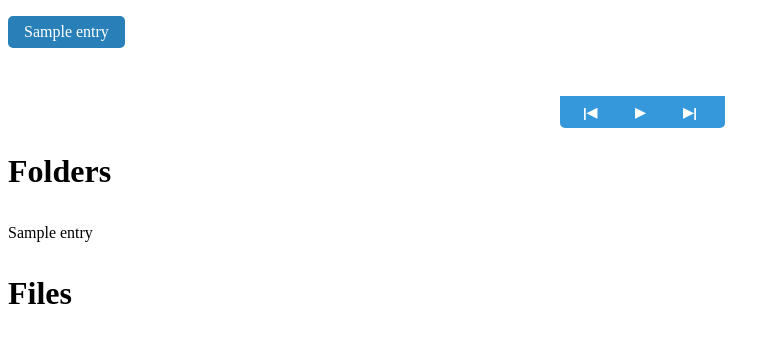
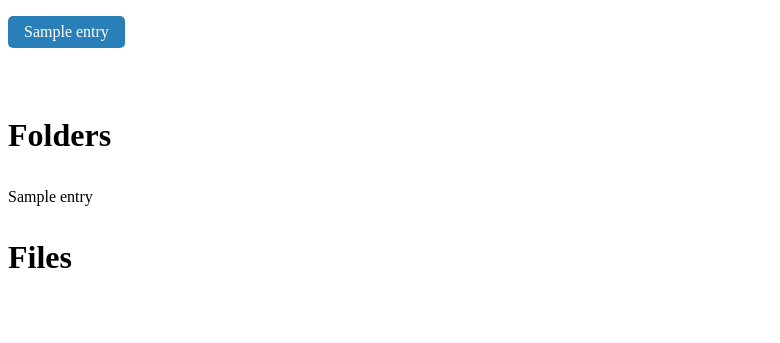
Before and after one commit to M4r5ha11/ubiplay, a Flask app: template ubiplay/templates/index.html in a window 1280 px wide. Shown: the top 343 px of the page, without its empty margins (0-780 px from the left). Run offline with Flask 2, Linux system fonts and the light colour scheme; the template is opened without the code that fills it: most values are stand-ins (such as "Sample title", 1, 10 or a date in 2020).

Commit message:
Hide buttons when nothing can be played

```diff
--- a/ubiplay/templates/index.html
+++ b/ubiplay/templates/index.html
@@ -39,12 +39,12 @@ $(document).ready(main);
             <div id="player-slider" class="ui-slider"></div>
         </div>
     </div>
+    <div class="player-buttons">
+        <button id="player-prev">|◀</button>
+        <button id="player-play">▶</button>
+        <button id="player-next">▶|</button>
+    </div>
     <audio id="audio"/>
-</div>
-<div class="player-buttons">
-    <button id="player-prev">|◀</button>
-    <button id="player-play">▶</button>
-    <button id="player-next">▶|</button>
 </div>
 
 {% if content.dirs %}
```
